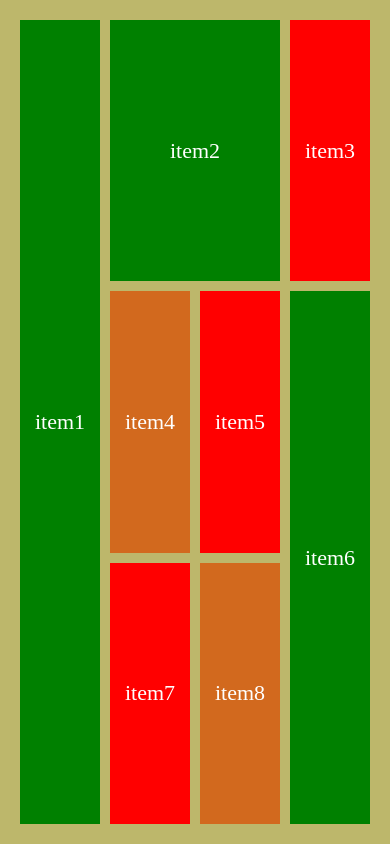
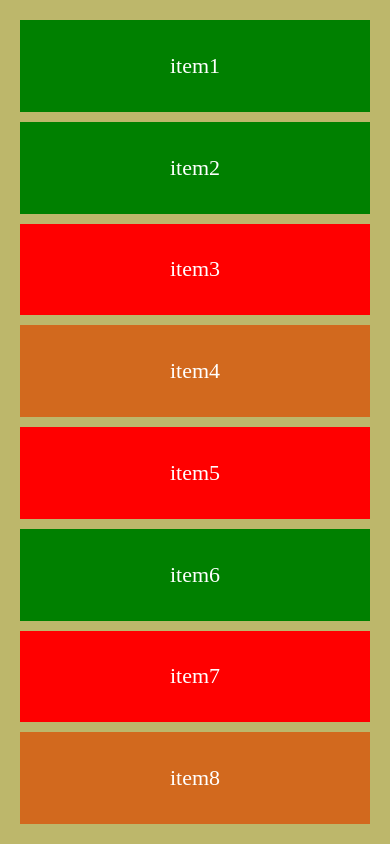
Before and after one commit to saidsn/Css-Grid, a plain HTML site: page index.html in a window 390 px wide. Drawn offline with Linux system fonts and the light colour scheme.

Commit message:
Feature: Grid_Responsive design

```diff
--- a/assets/css/home.css
+++ b/assets/css/home.css
@@ -43,3 +43,59 @@
 .item:nth-of-type(8) {
     background-color:chocolate;
 }
+
+
+@media only screen and (max-width:768px) {
+    .container {
+        grid-template-columns: repeat(2, 1fr);
+    }
+    .item:nth-of-type(1) {
+        grid-row: 1;
+        grid-column: 1;
+    }
+    .item:nth-of-type(2) {
+        grid-row: 1;
+        grid-column: 2;
+    }
+    .item:nth-of-type(3) {
+        grid-row: 2;
+        grid-column: 1;
+    }
+    .item:nth-of-type(4) {
+        grid-row: 2;
+        grid-column: 2;
+    }
+    .item:nth-of-type(5) {
+        grid-row: 3;
+        grid-column: 1;
+    }
+    .item:nth-of-type(6) {
+        grid-row: 3;
+        grid-column: 2;
+    }
+    .item:nth-of-type(7) {
+        grid-row: 4;
+        grid-column: 1;
+    }
+    .item:nth-of-type(8) {
+        grid-row: 4;
+        grid-column: 2;
+    }
+}
+
+@media only screen and (max-width: 576px) {
+    .container {
+      grid-template-columns: 1fr;
+    }
+    .item:nth-child(1),
+    .item:nth-child(2),
+    .item:nth-child(3),
+    .item:nth-child(4),
+    .item:nth-child(5),
+    .item:nth-child(6),
+    .item:nth-child(7),
+    .item:nth-child(8) {
+      grid-row: auto;
+      grid-column: 1;
+    }
+}
```
